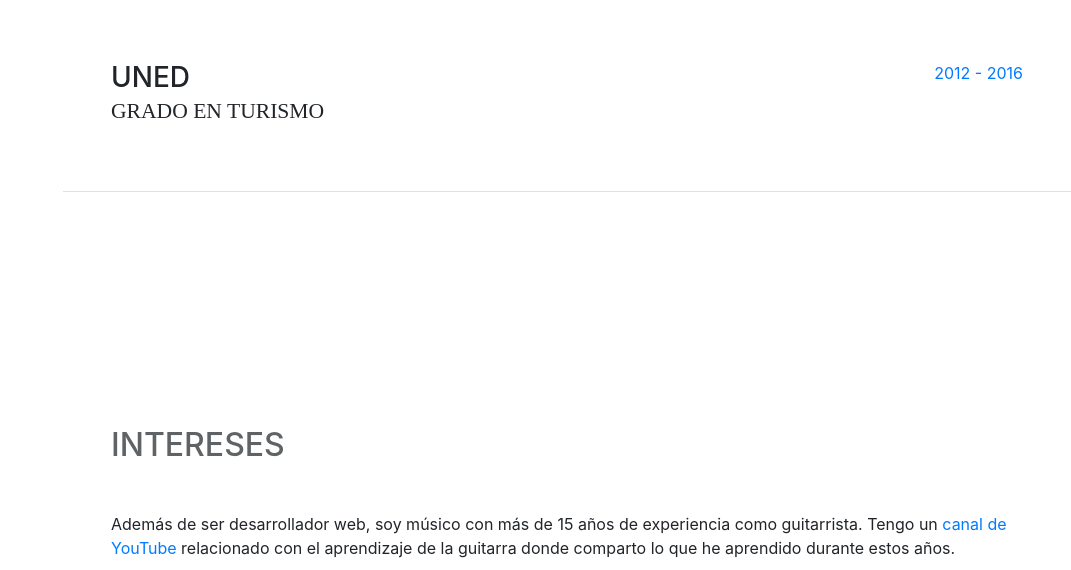
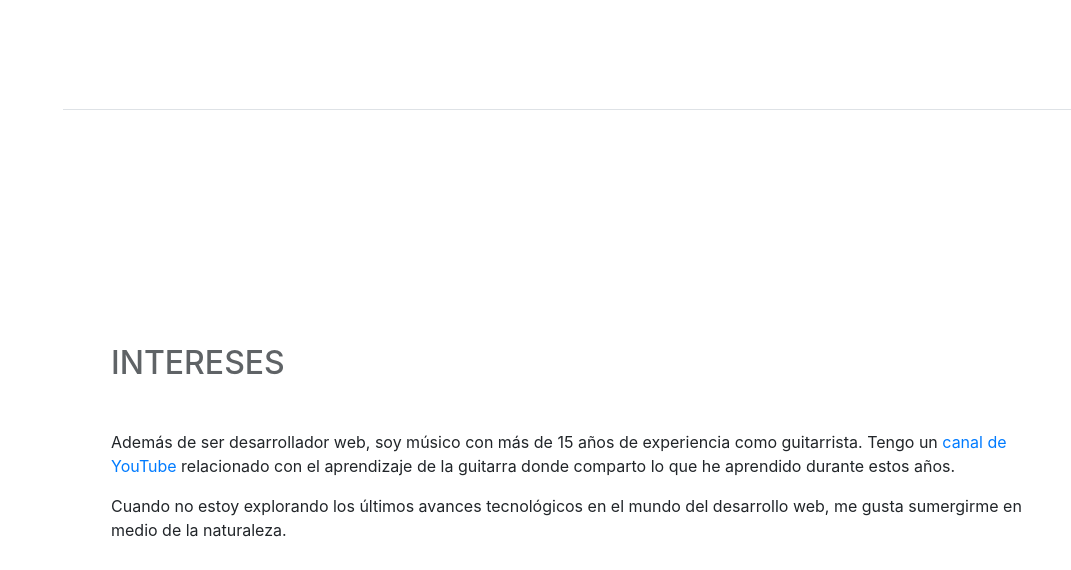
Before and after one commit to MCampos23/Resume-ES, a website with bundled scripts: page index.html in a window 1280 px wide. Shown: the part 3673-4243 px from the top of the page, without its empty margins (209-1280 px from the left). Built offline with nearby package versions, Linux system fonts and the light colour scheme; a web font is replaced by a local one.

Commit message:
Update index.html

```diff
--- a/index.html
+++ b/index.html
@@ -382,7 +382,7 @@ CSS, Sass, Bootstrap y Animate.css.
           </div>
         </div>
 
-        <div class="resume-item d-flex flex-column flex-md-row">
+       <!-- <div class="resume-item d-flex flex-column flex-md-row">
           <div class="resume-content mr-auto">
             <h3 class="mb-0">UNED</h3>
             <div class="subheading mb-3">Grado en Turismo</div>
@@ -392,7 +392,7 @@ CSS, Sass, Bootstrap y Animate.css.
             <span class="text-primary">2012 - 2016</span>
           </div>
         </div>
-      </div>
+      </div>-->
     </section>
 
     <section class="resume-section p-3 p-lg-5 d-flex flex-column" id="interests">
```
